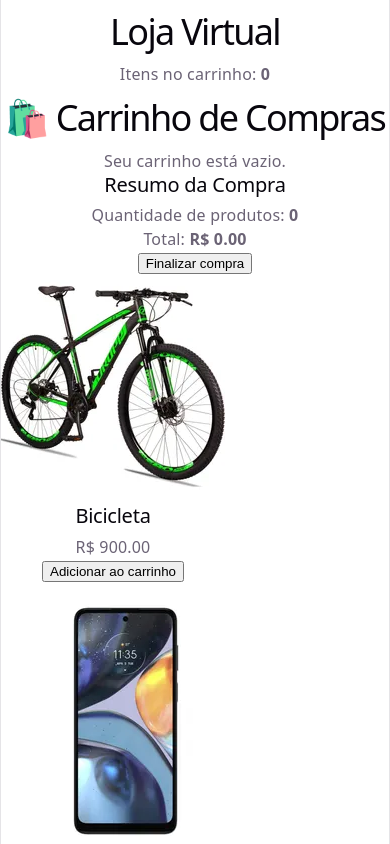
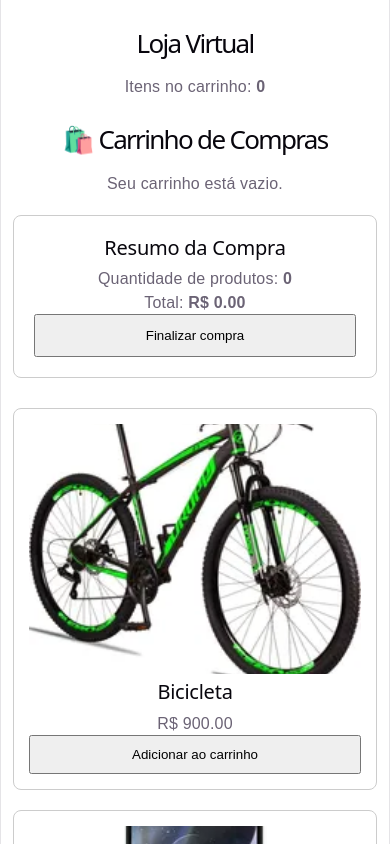
Before and after one commit to Rogersson34/loja-vitual, a React (Vite) app: page / in a window 390 px wide. Shown: the top 844 px of the page. Built offline with nearby package versions, Linux system fonts and the light colour scheme.

Commit message:
[T020] - feat: Detalhes finais e responsividade

```diff
--- a/src/App.css
+++ b/src/App.css
@@ -11,6 +11,7 @@
   &:hover {
     border-color: var(--accent-border);
   }
+
   &:focus-visible {
     outline: 2px solid var(--accent);
     outline-offset: 2px;
@@ -42,8 +43,7 @@
     z-index: 1;
     top: 34px;
     height: 28px;
-    transform: perspective(2000px) rotateZ(300deg) rotateX(44deg) rotateY(39deg)
-      scale(1.4);
+    transform: perspective(2000px) rotateZ(300deg) rotateX(44deg) rotateY(39deg) scale(1.4);
   }
 
   .vite {
@@ -51,8 +51,7 @@
     top: 107px;
     height: 26px;
     width: auto;
-    transform: perspective(2000px) rotateZ(300deg) rotateX(40deg) rotateY(39deg)
-      scale(0.8);
+    transform: perspective(2000px) rotateZ(300deg) rotateX(40deg) rotateY(39deg) scale(0.8);
   }
 }
 
@@ -75,9 +74,10 @@
   border-top: 1px solid var(--border);
   text-align: left;
 
-  & > div {
+  &>div {
     flex: 1 1 0;
     padding: 32px;
+
     @media (max-width: 1024px) {
       padding: 24px 20px;
     }
@@ -130,6 +130,7 @@
     &:hover {
       box-shadow: var(--shadow);
     }
+
     .button-icon {
       height: 18px;
       width: 18px;
@@ -156,6 +157,7 @@
 #spacer {
   height: 88px;
   border-top: 1px solid var(--border);
+
   @media (max-width: 1024px) {
     height: 48px;
   }
@@ -177,8 +179,245 @@
     left: 0;
     border-left-color: var(--border);
   }
+
   &::after {
     right: 0;
     border-right-color: var(--border);
   }
 }
+
+
+* {
+  box-sizing: border-box;
+}
+
+body {
+  margin: 0;
+  font-family: Arial, sans-serif;
+}
+
+.container,
+.pagina-pagamento,
+.pagina-sucesso,
+.pagina-falha {
+  width: 100%;
+  max-width: 1200px;
+  margin: 0 auto;
+  padding: 20px;
+}
+
+
+.produtos-grid {
+  display: grid;
+  grid-template-columns: repeat(3, 1fr);
+  gap: 20px;
+  margin-top: 30px;
+}
+
+.produto-card {
+  border: 1px solid #ccc;
+  border-radius: 8px;
+  padding: 15px;
+}
+
+.produto-card img {
+  width: 100%;
+  max-height: 220px;
+  object-fit: cover;
+  border-radius: 6px;
+}
+
+.produto-card button {
+  width: 100%;
+  padding: 10px;
+  cursor: pointer;
+}
+
+
+.pagina-carrinho {
+  margin-top: 30px;
+}
+
+.item-carrinho {
+  display: flex;
+  align-items: center;
+  justify-content: space-between;
+
+  gap: 15px;
+
+  padding: 15px;
+  margin-bottom: 15px;
+
+  border: 1px solid #ccc;
+  border-radius: 8px;
+}
+
+.info-produto {
+  flex: 1;
+}
+
+.controle-quantidade {
+  display: flex;
+  align-items: center;
+  gap: 10px;
+}
+
+.controle-quantidade button {
+  width: 35px;
+  height: 35px;
+}
+
+.subtotal-item {
+  min-width: 130px;
+}
+
+.btn-remover {
+  padding: 8px 12px;
+  cursor: pointer;
+}
+
+.resumo-compra {
+  margin-top: 20px;
+  padding: 20px;
+
+  border: 1px solid #ccc;
+  border-radius: 8px;
+}
+
+.resumo-compra button {
+  width: 100%;
+  max-width: 300px;
+
+  padding: 12px;
+
+  cursor: pointer;
+}
+
+
+.pagina-pagamento form {
+  display: flex;
+  flex-direction: column;
+  gap: 15px;
+}
+
+.pagina-pagamento label {
+  display: flex;
+  align-items: center;
+  gap: 8px;
+}
+
+.dados-cartao {
+  display: flex;
+  flex-direction: column;
+
+  gap: 10px;
+
+  margin-top: 20px;
+}
+
+.dados-cartao input {
+  width: 100%;
+
+  padding: 10px;
+
+  font-size: 16px;
+}
+
+.pagina-pagamento button {
+  width: 100%;
+  max-width: 300px;
+
+  padding: 12px;
+
+  cursor: pointer;
+}
+
+.mensagem-erro {
+  font-weight: bold;
+}
+
+
+.pagina-sucesso,
+.pagina-falha {
+  text-align: center;
+}
+
+.pagina-sucesso button,
+.pagina-falha button {
+  padding: 10px 20px;
+  cursor: pointer;
+}
+
+
+@media (max-width: 900px) {
+
+  .produtos-grid {
+    grid-template-columns: repeat(2, 1fr);
+  }
+
+  .item-carrinho {
+    flex-wrap: wrap;
+  }
+
+}
+
+
+@media (max-width: 600px) {
+
+  .container,
+  .pagina-pagamento,
+  .pagina-sucesso,
+  .pagina-falha {
+    padding: 12px;
+  }
+
+  .produtos-grid {
+    grid-template-columns: 1fr;
+  }
+
+  .item-carrinho {
+    flex-direction: column;
+    align-items: stretch;
+  }
+
+
+  .info-produto {
+    text-align: center;
+  }
+
+
+  .controle-quantidade {
+    justify-content: center;
+  }
+
+
+  .subtotal-item {
+    text-align: center;
+  }
+
+
+  .btn-remover {
+    width: 100%;
+  }
+
+  .resumo-compra button,
+  .pagina-pagamento button,
+  .pagina-sucesso button,
+  .pagina-falha button {
+    width: 100%;
+    max-width: none;
+  }
+
+  h1 {
+    font-size: 26px;
+  }
+
+  h2 {
+    font-size: 20px;
+  }
+
+  .produto-card img {
+    max-height: 250px;
+  }
+
+}
--- a/src/hooks/usePagamento.js
+++ b/src/hooks/usePagamento.js
@@ -1,28 +1,46 @@
 import { useState } from 'react'
 
 function usePagamento() {
+
     const [carregando, setCarregando] = useState(false)
 
-    const [erro, setErro] = useState(null)
-    async function processarPagamento() {
+
+    async function processarPagamento(
+        formaPagamento,
+        numeroCartao
+    ) {
+
         setCarregando(true)
 
-        setErro(null)
+        await new Promise((resolve) => {
+            setTimeout(resolve, 2000)
+        })
 
-        await new Promise((resolve) => { setTimeout(resolve, 2000) })
+        if (formaPagamento !== 'Cartão de Crédito') {
 
-        const pagamentoAprovado = Math.random() > 0.3
+            setCarregando(false)
+
+            return true
+        }
+
+        const numeroLimpo =
+            numeroCartao.replace(/[\s-]/g, '')
+
+        const todosIguais = numeroLimpo
+            .split('')
+            .every(
+                digito => digito === numeroLimpo[0]
+            )
 
         setCarregando(false)
 
-        return pagamentoAprovado
+        return !todosIguais
     }
 
 
     return {
         processarPagamento,
-        carregando,
-        erro
+        carregando
     }
 }
 
--- a/src/pages/Pagamento.jsx
+++ b/src/pages/Pagamento.jsx
@@ -6,14 +6,13 @@ import validarCartao from '../utils/pagamento.js'
 
 function Pagamento() {
     const navigate = useNavigate()
-    const location = useLocation()
+    const { state } = useLocation()
+    const { processarPagamento, carregando } = usePagamento()
 
-    const { processarPagamento, carregando } = usePagamento()
-    const total = location.state?.total || 0
+    const total = state?.total || 0
 
     const [formaPagamento, setFormaPagamento] = useState('')
     const [erro, setErro] = useState('')
-
     const [cartao, setCartao] = useState({
         titular: '',
         numero: '',
@@ -23,11 +22,7 @@ function Pagamento() {
 
     function preencherCartao(event) {
         const { name, value } = event.target
-
-        setCartao({
-            ...cartao,
-            [name]: value
-        })
+        setCartao({ ...cartao, [name]: value })
     }
 
     async function finalizarPagamento(event) {
@@ -40,15 +35,15 @@ function Pagamento() {
         }
 
         if (formaPagamento === 'Cartão de Crédito') {
-            const mensagemErro = validarCartao(
+            const erroCartao = validarCartao(
                 cartao.titular,
                 cartao.numero,
                 cartao.validade,
                 cartao.cvv
             )
 
-            if (mensagemErro) {
-                setErro(mensagemErro)
+            if (erroCartao) {
+                setErro(erroCartao)
                 return
             }
         }
@@ -58,14 +53,14 @@ function Pagamento() {
             cartao.numero
         )
 
-        navigate(aprovado ? '/sucesso' : '/falha')
+        aprovado
+            ? navigate('/sucesso', {
+                state: { total, formaPagamento }
+            })
+            : navigate('/falha')
     }
 
-    const formasPagamento = [
-        'Pix',
-        'Cartão de Crédito',
-        'Boleto'
-    ]
+    const formas = ['Pix', 'Cartão de Crédito', 'Boleto']
 
     return (
         <div className="pagina-pagamento">
@@ -79,17 +74,17 @@ function Pagamento() {
             <form onSubmit={finalizarPagamento}>
                 <h2>Escolha a forma de pagamento</h2>
 
-                {formasPagamento.map((forma) => (
+                {formas.map((forma) => (
                     <label key={forma}>
                         <input
                             type="radio"
+                            name="pagamento"
                             value={forma}
                             checked={formaPagamento === forma}
                             onChange={(event) =>
                                 setFormaPagamento(event.target.value)
                             }
                         />
-
                         {forma}
                     </label>
                 ))}
@@ -98,51 +93,33 @@ function Pagamento() {
                     <div className="dados-cartao">
                         <h2>Dados do cartão</h2>
 
-                        <input
-                            name="titular"
-                            placeholder="Nome do titular"
-                            value={cartao.titular}
-                            onChange={preencherCartao}
-                        />
-
-                        <input
-                            name="numero"
-                            placeholder="1234 5678 1234 5678"
-                            value={cartao.numero}
-                            onChange={preencherCartao}
-                        />
-
-                        <input
-                            name="validade"
-                            placeholder="MM/AA"
-                            value={cartao.validade}
-                            onChange={preencherCartao}
-                        />
-
-                        <input
-                            name="cvv"
-                            placeholder="CVV"
-                            value={cartao.cvv}
-                            onChange={preencherCartao}
-                        />
+                        {[
+                            ['titular', 'Nome do titular'],
+                            ['numero', '1234 5678 1234 5678'],
+                            ['validade', 'MM/AA'],
+                            ['cvv', 'CVV']
+                        ].map(([name, placeholder]) => (
+                            <input
+                                key={name}
+                                name={name}
+                                placeholder={placeholder}
+                                value={cartao[name]}
+                                onChange={preencherCartao}
+                            />
+                        ))}
                     </div>
                 )}
 
-                {erro && (
-                    <p className="mensagem-erro">
-                        {erro}
-                    </p>
-                )}
+                {erro && <p className="mensagem-erro">{erro}</p>}
 
                 <button type="submit" disabled={carregando}>
                     {carregando
                         ? 'Processando compra…'
-                        : 'Finalizar pagamento'
-                    }
+                        : 'Finalizar pagamento'}
                 </button>
             </form>
         </div>
     )
 }
 
-export default Pagamento;
+export default Pagamento
--- a/src/pages/Sucesso.jsx
+++ b/src/pages/Sucesso.jsx
@@ -1,12 +1,9 @@
-
 import { useLocation, useNavigate } from 'react-router-dom'
 
 function Sucesso() {
 
     const location = useLocation()
-
     const navigate = useNavigate()
-
 
     const total = location.state?.total || 0
 
@@ -15,7 +12,6 @@ function Sucesso() {
 
 
     function voltarParaLoja() {
-
         navigate('/')
     }
 
@@ -23,25 +19,21 @@ function Sucesso() {
     return (
         <div className="pagina-sucesso">
 
-            <h1>✅ Pagamento realizado com sucesso!</h1>
-
+            <h1>✅ Compra aprovada!</h1>
 
             <p>
                 Sua compra foi aprovada.
             </p>
-
 
             <p>
                 Forma de pagamento:
                 <strong> {formaPagamento}</strong>
             </p>
 
-
             <p>
                 Valor pago:
                 <strong> R$ {total.toFixed(2)}</strong>
             </p>
-
 
             <button onClick={voltarParaLoja}>
                 Voltar para a loja
```
